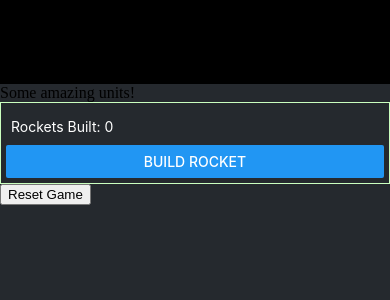
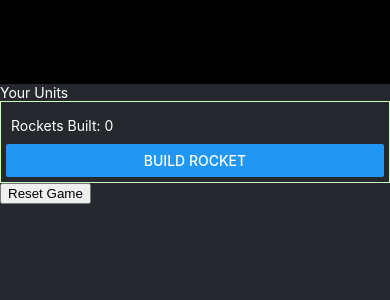
Before and after one commit to mchusma/singularity, a React Native app: screen / in a window 390 px wide. Shown: the top 300 px of the page. Built offline with nearby package versions, Linux system fonts and the light colour scheme.

Commit message:
minor color changes

```diff
--- a/src/screens/actionTab.tsx
+++ b/src/screens/actionTab.tsx
@@ -1,11 +1,11 @@
 import React from 'react';
 import ActiveUnits from '../components/activeUnits';
-import { View, StyleSheet } from 'react-native';
+import { View, Text, StyleSheet } from 'react-native';
 
 function ActionTab() {
   return (
     <View style={styles.container}>
-      Some amazing units!
+      <Text style={styles.text}>Your Units</Text>
       <ActiveUnits />
     </View>
   );
@@ -14,7 +14,10 @@ function ActionTab() {
 const styles = StyleSheet.create({
   container: {
     flex: 1,
-    backgroundColor: '#25292e', // Change this to your desired color
+    backgroundColor: '#25292e',
+  },
+  text: {
+    color: '#FFFFFF',
   },
 });
 
```
